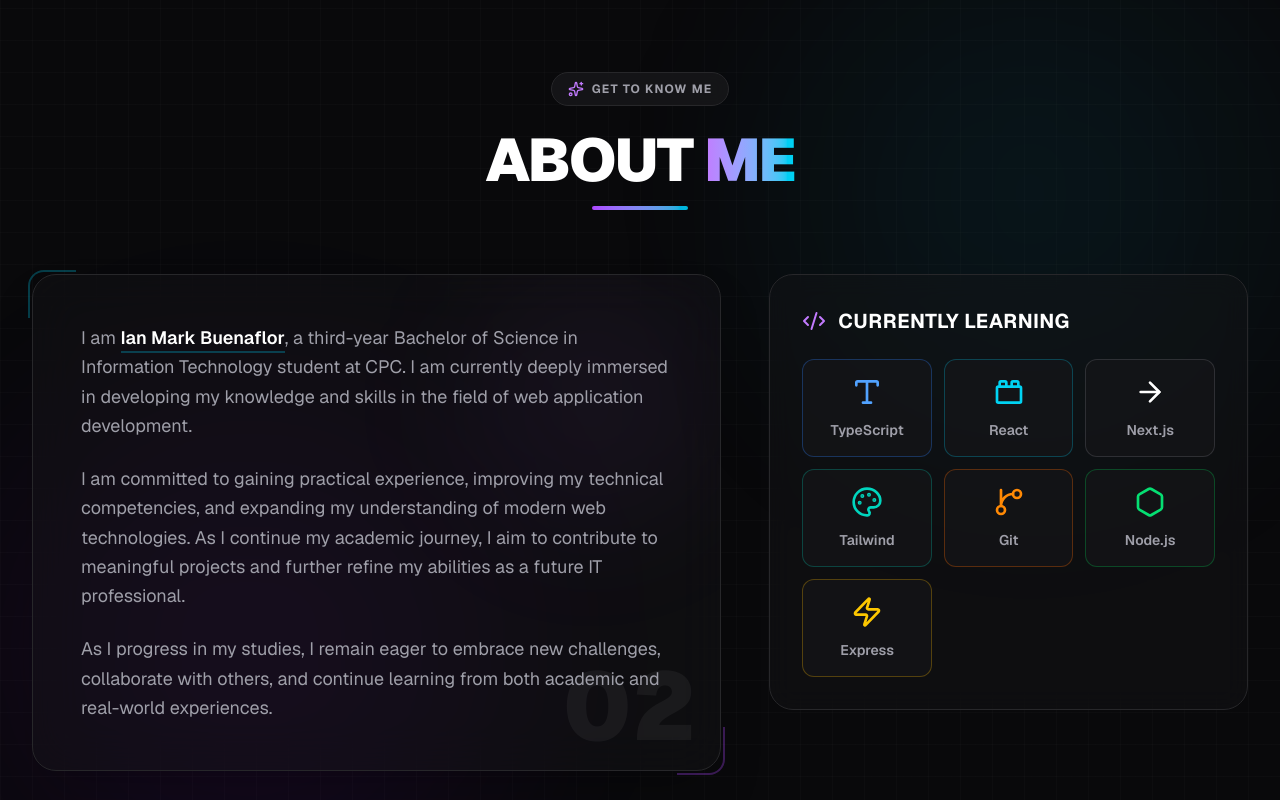
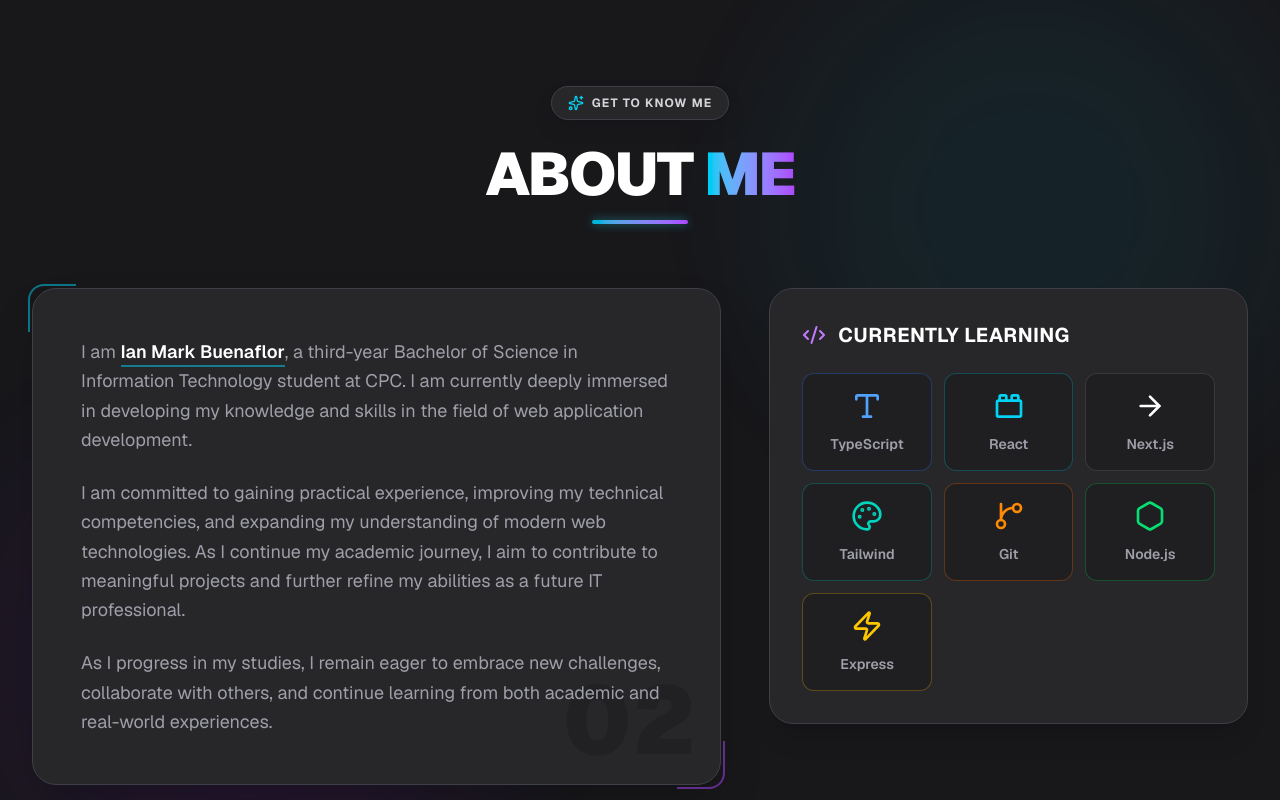
Before and after one commit to IanMark101/OS-PORTFOLIO-FINAL, a Next.js app: page / in a window 1280 px wide. Shown: the part 920-1720 px from the top of the page. Built offline with nearby package versions, Linux system fonts and the light colour scheme.

Commit message:
adjustments

```diff
--- a/app/sections/About.tsx
+++ b/app/sections/About.tsx
@@ -24,38 +24,42 @@ const skills = [
 
 export default function AboutSection() {
   return (
-    <section id="about" className="relative py-16 sm:py-24 lg:py-32 overflow-hidden bg-zinc-950 text-zinc-300 selection:bg-purple-500/30">
-      {/* background grid */}
-      <div className="absolute inset-0 bg-[linear-gradient(to_right,#80808008_1px,transparent_1px),linear-gradient(to_bottom,#80808008_1px,transparent_1px)] bg-[size:32px_32px] z-0 pointer-events-none" />
-      <div className="absolute top-0 right-0 w-[300px] h-[300px] sm:w-[500px] sm:h-[500px] bg-cyan-600/10 rounded-full blur-[120px] animate-pulse z-0 pointer-events-none" />
-      <div className="absolute bottom-0 left-0 w-[300px] h-[300px] sm:w-[500px] sm:h-[500px] bg-purple-600/10 rounded-full blur-[120px] animate-pulse delay-700 z-0 pointer-events-none" />
+    <section id="about" className="relative py-16 sm:py-24 lg:py-32 overflow-hidden scroll-mt-16">
+
+      {/* 1. ATMOSPHERIC LIGHT: Matching Home/Contact styling */}
+      <div className="absolute top-0 right-0 w-[300px] h-[300px] sm:w-[500px] sm:h-[500px] bg-cyan-600/10 rounded-full blur-[80px] animate-pulse z-0 pointer-events-none" />
+      <div className="absolute bottom-0 left-0 w-[300px] h-[300px] sm:w-[500px] sm:h-[500px] bg-purple-600/10 rounded-full blur-[80px] animate-pulse delay-700 z-0 pointer-events-none" />
 
       <div className="container mx-auto px-4 sm:px-6 lg:px-8 relative z-10">
-        {/* Section Header */}
+
+        {/* 2. HEADER: Standardized Gradient Text */}
         <div className="text-center mb-12 sm:mb-16 relative">
-          <div className="inline-flex items-center gap-2 px-3 sm:px-4 py-2 rounded-full bg-zinc-900/80 border border-zinc-800 mb-4 sm:mb-6 backdrop-blur-sm">
-            <Sparkles className="w-4 h-4 text-purple-400" />
-            <span className="text-xs font-bold tracking-widest text-zinc-400 uppercase">Get to know me</span>
+          <div className="inline-flex items-center gap-2 px-3 sm:px-4 py-2 rounded-full bg-zinc-800 border border-zinc-700 mb-4 sm:mb-6 shadow-lg shadow-zinc-900/50">
+            <Sparkles className="w-4 h-4 text-cyan-400" />
+            <span className="text-xs font-bold tracking-widest text-zinc-300 uppercase">Get to know me</span>
           </div>
 
           <h2 className="text-3xl sm:text-5xl lg:text-6xl font-black text-white tracking-tight mb-4">
-            ABOUT <span className="text-transparent bg-clip-text bg-gradient-to-r from-purple-400 to-cyan-400">ME</span>
+            ABOUT <span className="text-transparent bg-clip-text bg-gradient-to-r from-cyan-400 to-purple-500">ME</span>
           </h2>
-          <div className="h-1 w-20 sm:w-24 bg-gradient-to-r from-purple-500 to-cyan-500 mx-auto rounded-full" />
+          {/* Decorative Underline Glow */}
+          <div className="h-1 w-20 sm:w-24 bg-gradient-to-r from-cyan-500 to-purple-500 mx-auto rounded-full shadow-[0_0_10px_rgba(34,211,238,0.5)]" />
         </div>
 
         <div className="grid grid-cols-1 lg:grid-cols-12 gap-8 lg:gap-12 items-start">
-          {/* LEFT: Bio */}
+
+          {/* LEFT: Bio Card */}
           <div className="lg:col-span-7 relative group">
-            <div className="absolute -top-1 -left-1 w-10 h-10 sm:w-12 sm:h-12 border-t-2 border-l-2 border-cyan-500/30 rounded-tl-2xl z-20" />
-            <div className="absolute -bottom-1 -right-1 w-10 h-10 sm:w-12 sm:h-12 border-b-2 border-r-2 border-purple-500/30 rounded-br-2xl z-20" />
+            {/* Cyberpunk Corners */}
+            <div className="absolute -top-1 -left-1 w-10 h-10 sm:w-12 sm:h-12 border-t-2 border-l-2 border-cyan-400/50 rounded-tl-2xl z-20 transition-all duration-500 group-hover:border-cyan-400 group-hover:shadow-[0_0_10px_rgba(34,211,238,0.5)]" />
+            <div className="absolute -bottom-1 -right-1 w-10 h-10 sm:w-12 sm:h-12 border-b-2 border-r-2 border-purple-500/50 rounded-br-2xl z-20 transition-all duration-500 group-hover:border-purple-500 group-hover:shadow-[0_0_10px_rgba(168,85,247,0.5)]" />
 
-            <div className="relative bg-zinc-900/40 backdrop-blur-xl border border-zinc-800 rounded-2xl sm:rounded-3xl p-6 sm:p-8 lg:p-12 shadow-2xl overflow-hidden hover:border-zinc-700/50 transition-colors duration-500">
-              <div className="absolute top-0 right-0 w-48 h-48 sm:w-64 sm:h-64 bg-purple-500/5 rounded-full blur-3xl pointer-events-none" />
+            {/* Main Card Content - Changed to bg-zinc-800 to match Home */}
+            <div className="relative bg-zinc-800 border border-zinc-700 rounded-2xl sm:rounded-3xl p-6 sm:p-8 lg:p-12 shadow-2xl overflow-hidden hover:border-zinc-600 transition-colors duration-500">
 
               <div className="relative z-10 space-y-4 sm:space-y-6 text-base sm:text-lg leading-relaxed text-zinc-400">
                 <p>
-                  I am <span className="text-white font-semibold border-b-2 border-cyan-500/30 pb-0.5">Ian Mark Buenaflor</span>,
+                  I am <span className="text-white font-semibold border-b-2 border-cyan-400/50 pb-0.5">Ian Mark Buenaflor</span>,
                   a third-year Bachelor of Science in Information Technology student at CPC. I am currently deeply immersed in
                   developing my knowledge and skills in the field of web application development.
                 </p>
@@ -70,7 +74,8 @@ export default function AboutSection() {
                 </p>
               </div>
 
-              <div className="absolute bottom-2 right-4 sm:bottom-4 sm:right-6 text-6xl sm:text-8xl font-black text-white/5 select-none -z-0 pointer-events-none">
+              {/* Decorative Number */}
+              <div className="absolute bottom-2 right-4 sm:bottom-4 sm:right-6 text-6xl sm:text-8xl font-black text-zinc-900/40 select-none -z-0 pointer-events-none">
                 02
               </div>
             </div>
@@ -78,7 +83,7 @@ export default function AboutSection() {
 
           {/* RIGHT: Tech Stack */}
           <div className="lg:col-span-5 space-y-6 lg:space-y-8">
-            <div className="bg-zinc-900/40 backdrop-blur-md border border-zinc-800 rounded-2xl sm:rounded-3xl p-6 sm:p-8 relative overflow-hidden">
+            <div className="bg-zinc-800 border border-zinc-700 rounded-2xl sm:rounded-3xl p-6 sm:p-8 relative overflow-hidden shadow-xl">
               <div className="flex items-center gap-3 mb-4 sm:mb-6">
                 <Code2 className="w-5 h-5 sm:w-6 sm:h-6 text-purple-400" />
                 <h3 className="text-lg sm:text-xl font-bold text-white tracking-wide">CURRENTLY LEARNING</h3>
@@ -91,7 +96,7 @@ export default function AboutSection() {
                     className={`
                       group flex flex-col items-center justify-center p-3 sm:p-4 rounded-lg sm:rounded-xl
                       bg-zinc-900/50 border ${skill.border}
-                      hover:bg-zinc-800/80 transition-all duration-300
+                      hover:bg-zinc-800 transition-all duration-300
                       hover:-translate-y-1 ${skill.shadow} hover:shadow-lg cursor-default
                     `}
                   >
--- a/app/sections/Home.tsx
+++ b/app/sections/Home.tsx
@@ -27,7 +27,7 @@ export default function HomeSection() {
             </h2>
 
             <p className="text-lg text-zinc-400 max-w-md mx-auto lg:mx-0">
-              Learning full-stack web development one project at a time
+              Aspiring full-stack web developmer with a passion for creating dynamic and user-friendly web applications, Eager to contribute to innovative projects and continuously enhance my development skills.
             </p>
 
             {/* Social media links */}
```
Also changed, not shown: app/sections/Contact.tsx (+32 -14 lines).
